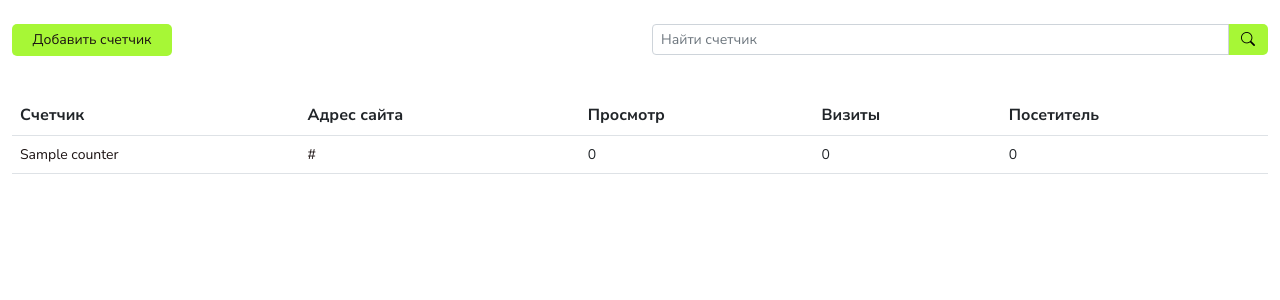
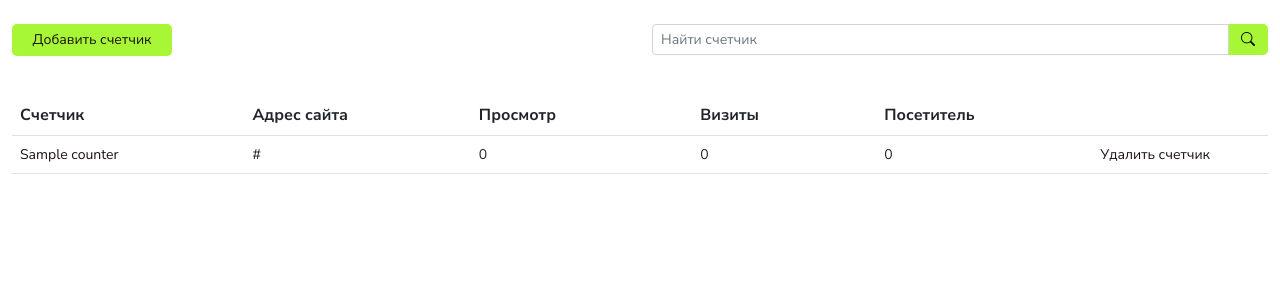
Before and after one commit to Slapppy/sites-stat, a Django app: page /profile/ in a window 1280 px wide. Shown: the top 300 px of the page. Run offline with Django 4.2, Linux system fonts and the light colour scheme; tables that the repository leaves empty hold one stand-in row (values such as "Sample post"); some libraries are stand-ins or nearby versions.

Commit message:
+ link to remove counter

```diff
--- a/src/web/static/web/css/profile.css
+++ b/src/web/static/web/css/profile.css
@@ -54,6 +54,10 @@ th {
     font-size: 16px;
 }
 
+.delete-counter {
+    width: 14%;
+}
+
 .link-counter {
     color: #1B1212;
     text-decoration: none;
@@ -62,3 +66,12 @@ th {
 .link-counter:hover {
     color: #79cc02;
 }
+
+.line {
+    border-bottom: 1px solid #DCDCDC;
+}
+
+.not-founded-text {
+    font-size: 16px;
+    color: 	#6c757d;
+}
--- a/src/web/templates/web/profile.html
+++ b/src/web/templates/web/profile.html
@@ -19,7 +19,7 @@
                 <form role="search" class="d-flex">
                     <div class="input-group input-group-sm mb-3">
                         <input class="form-control form-control-sm input-search" type="search"
-                               placeholder="Найти счетчик" name="search">
+                               placeholder="Найти счетчик" name="search" value="{{ search|default_if_none:'' }}">
                         <button class="btn-search" type="submit">
                             <i class="bi bi-search"></i>
                         </button>
@@ -27,14 +27,16 @@
                 </form>
             </div>
         </div>
+    {% if counters %}
         <table class="table">
             <thead>
             <tr>
                 <th scope="col">Счетчик</th>
                 <th scope="col">Адрес сайта</th>
-                <th scope="col">Просмотр</th>
-                <th scope="col">Визиты</th>
+                <th scope="col" class="pe-4">Просмотр</th>
+                <th scope="col" class="pe-4">Визиты</th>
                 <th scope="col">Посетитель</th>
+                <th scope="col" class="delete-counter"></th>
             </tr>
             </thead>
             <tbody>
@@ -45,10 +47,17 @@
                     <td>0</td>
                     <td>0</td>
                     <td>0</td>
+                    <td><a class="link-counter" href="#">Удалить счетчик</a></td>
                 </tr>
             {% endfor %}
             </tbody>
         </table>
+    {% else %}
+        <div class="line mb-4"></div>
+        <div class="d-flex justify-content-center">
+            <span class="not-founded-text">Не найдено ни одного счетчика</span>
+        </div>
+    {% endif %}
     </div>
 </div>
 </body>
--- a/src/web/views.py
+++ b/src/web/views.py
@@ -11,4 +11,4 @@ def profile_view(request):
     if search:
         counters = counters.filter(name__icontains=search)
 
-    return render(request, "web/profile.html", {"counters": counters})
+    return render(request, "web/profile.html", {"counters": counters, "search": search})
```
